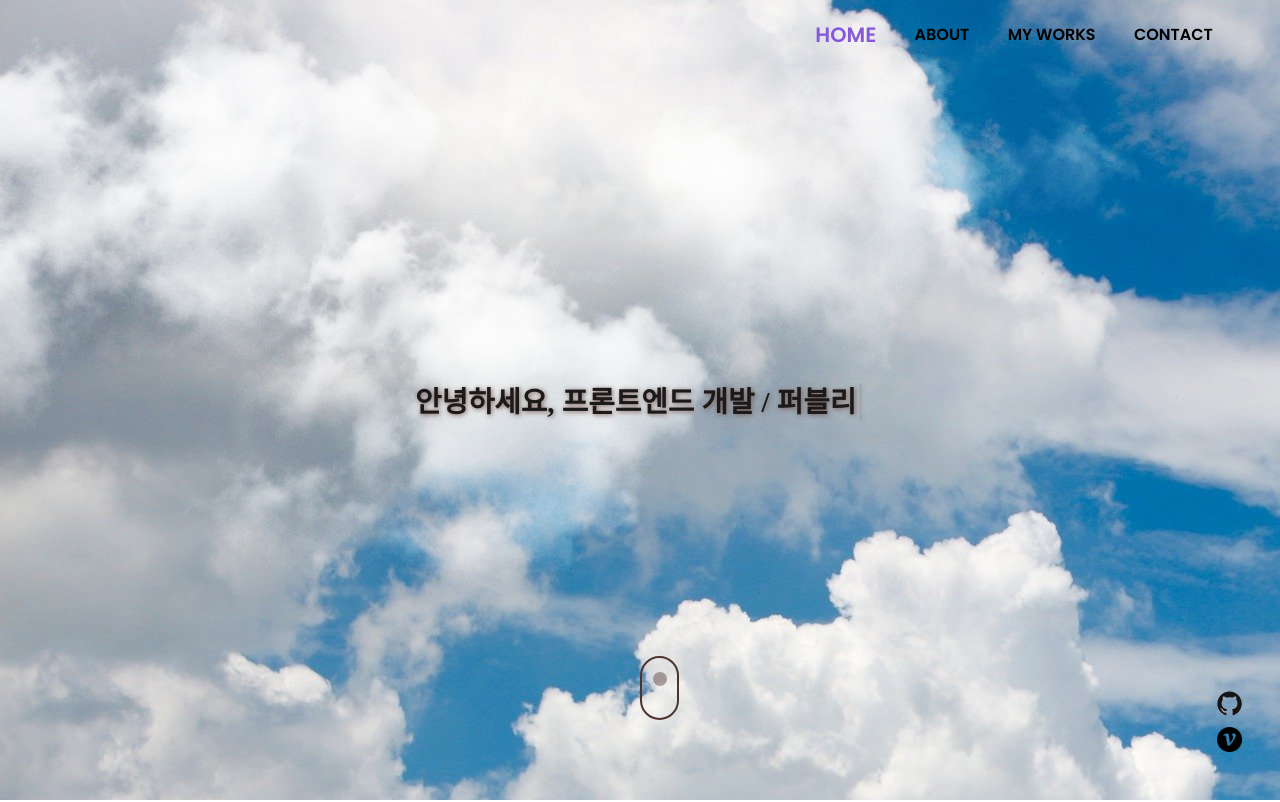
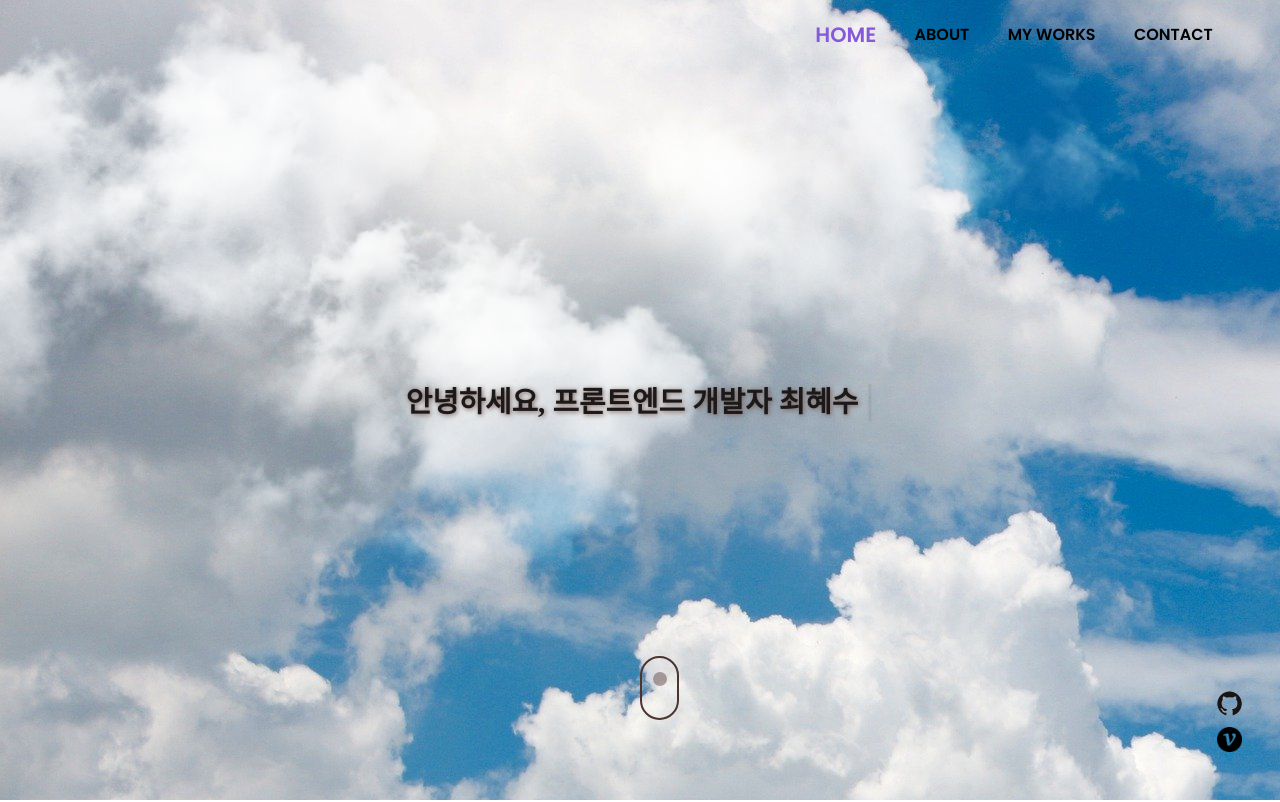
Before and after one commit to Hyesu-Choi/Portfolio_2023, a React (Create React App) app: page / in a window 1280 px wide. Shown: the top 802 px of the page. Built offline with nearby package versions, Linux system fonts and the light colour scheme.

Commit message:
fix: Home title

```diff
--- a/src/components/Home/Home.jsx
+++ b/src/components/Home/Home.jsx
@@ -22,7 +22,7 @@ const Home = () => {
         {/* <span className="text"></span> */}
 
         <TypingEffect
-          text="안녕하세요, 프론트엔드 개발 / 퍼블리셔 최혜수 입니다. Welcome to my Portfolio."
+          text="안녕하세요, 프론트엔드 개발자 최혜수 입니다. Welcome to my Portfolio."
           speed={300}
         />
         <span className="blink">|</span>
```
